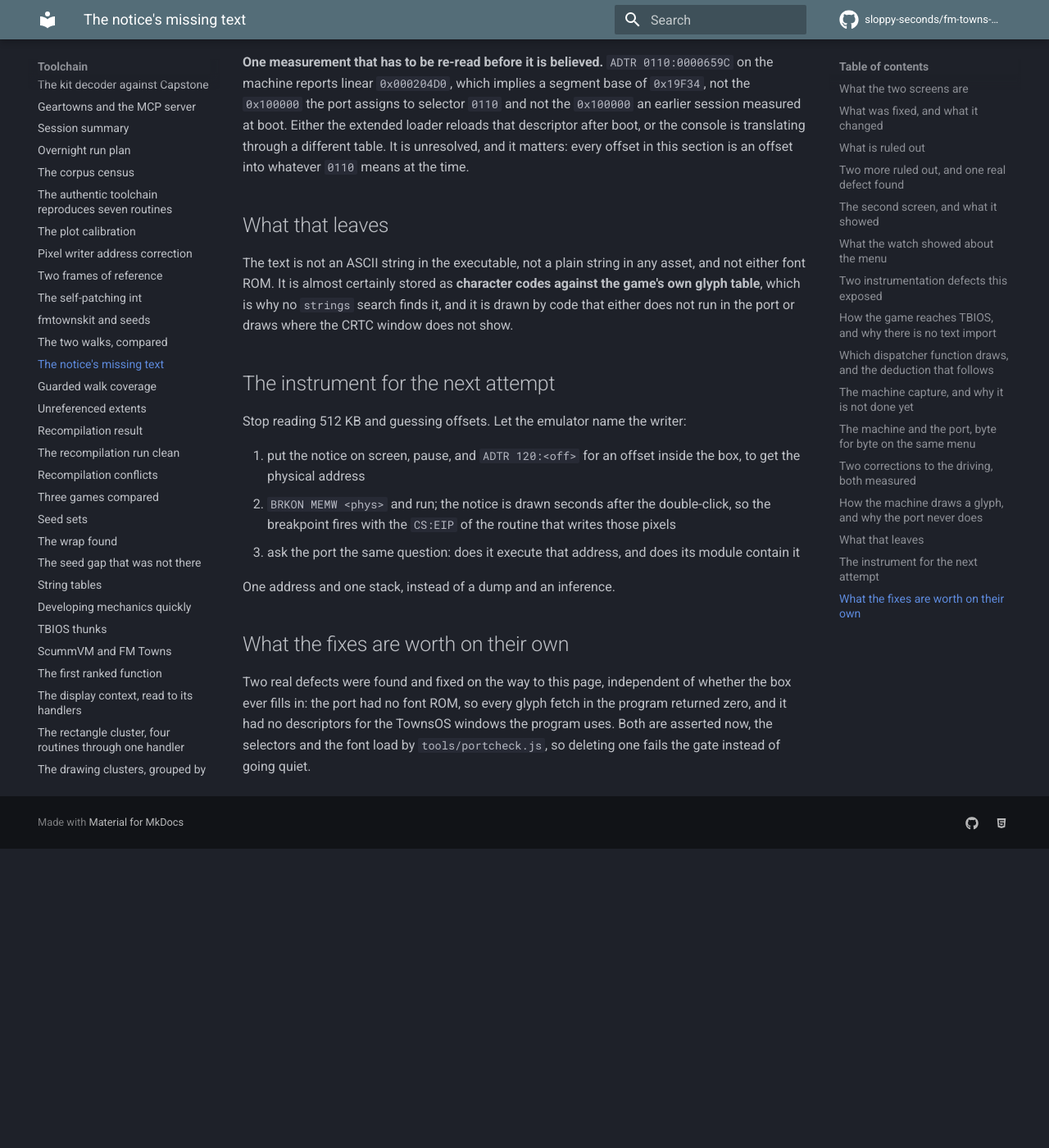
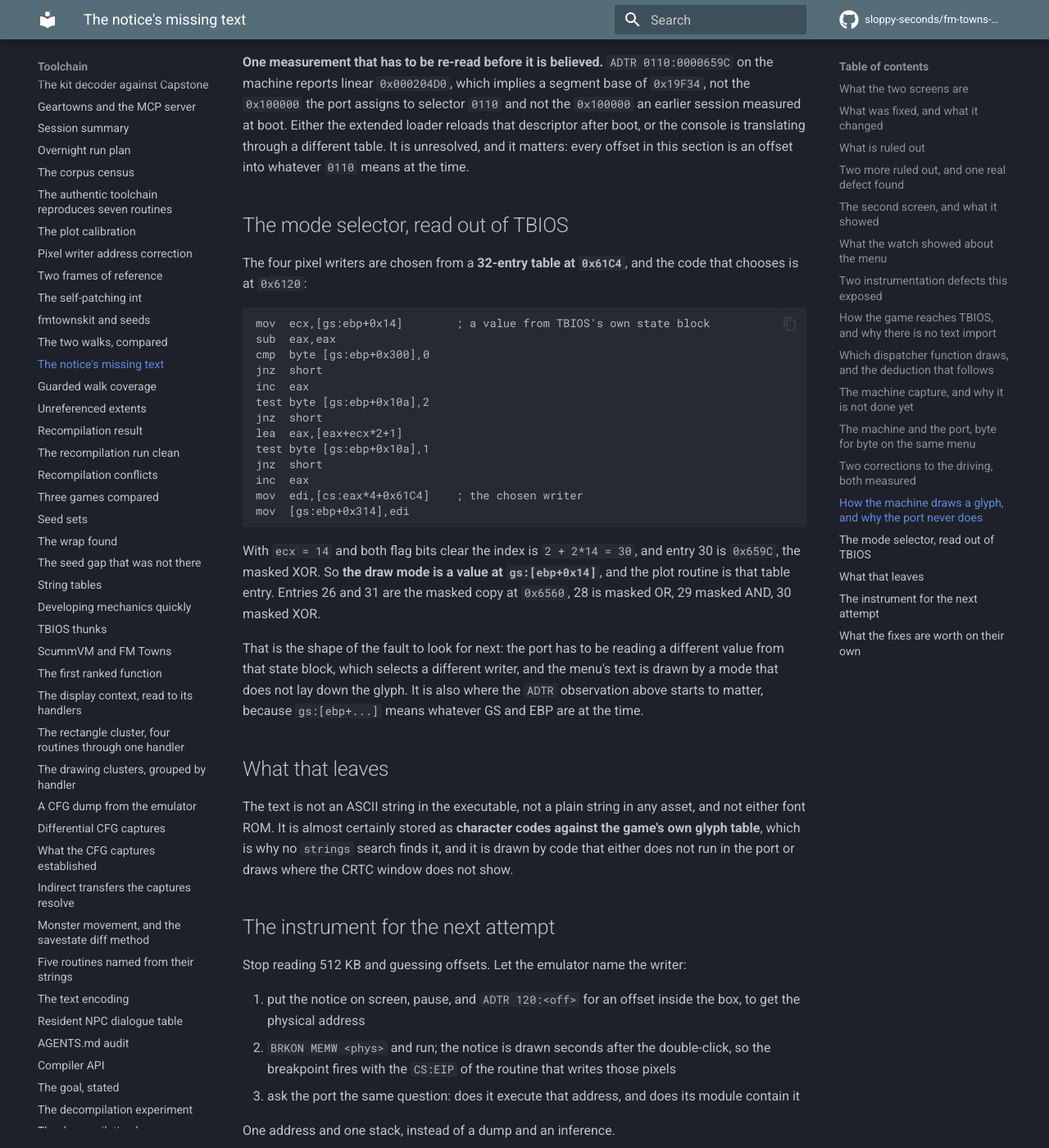
Before and after one commit to sloppy-seconds/fm-towns-ultima, an MkDocs documentation site: the page built from docs/port-missing-text.md, in a window 1280 px wide and 1400 px high, scrolled down 9627 px. Shown: the whole window at 82% size. Built offline with MkDocs 1.6.1 and Material for MkDocs 9.7.7, drawn with Linux system fonts in a browser that asks for light colours; comment, search, counter and statistics services are not loaded; before the commit the page ends 10662 px from its top, so only the background shows below that.

Commit message:
The draw-mode table: TBIOS picks its pixel writer from gs:[ebp+0x14]
Read out of tbios.bin at 0x6120: the writer is chosen from a 32-entry table at 0x61C4 by an index computed from
TBIOS's own state, and with the value 14 both flag bits clear the index is 2+2*14 = 30, entry 30 being 0x659C, the
masked XOR the machine actually ran. Entries 26 and 31 are the masked copy at 0x6560, 28 masked OR, 29 masked AND.

So the fault to look for is the port reading a different value from that state block and selecting a different
writing mode, which is consistent with everything measured: glyphs fetched 488 times, no plot from any of the four
writers, and the box filled with background only.

Kit pin 748ea76 also makes the read counter name its readers, deduped by instruction: the font window is read from
exactly four instructions in one TBIOS routine, reading a handful of glyph addresses rather than the hundreds a
thirty-character row would need.

````diff
--- a/docs/port-missing-text.md
+++ b/docs/port-missing-text.md
@@ -303,6 +303,34 @@
 or the console is translating through a different table. It is unresolved, and it matters: every offset in this
 section is an offset into whatever `0110` means at the time.
 
+## The mode selector, read out of TBIOS
+
+The four pixel writers are chosen from a **32-entry table at `0x61C4`**, and the code that chooses is at `0x6120`:
+
+```
+mov  ecx,[gs:ebp+0x14]        ; a value from TBIOS's own state block
+sub  eax,eax
+cmp  byte [gs:ebp+0x300],0
+jnz  short
+inc  eax
+test byte [gs:ebp+0x10a],2
+jnz  short
+lea  eax,[eax+ecx*2+1]
+test byte [gs:ebp+0x10a],1
+jnz  short
+inc  eax
+mov  edi,[cs:eax*4+0x61C4]    ; the chosen writer
+mov  [gs:ebp+0x314],edi
+```
+
+With `ecx = 14` and both flag bits clear the index is `2 + 2*14 = 30`, and entry 30 is `0x659C`, the masked XOR. So
+**the draw mode is a value at `gs:[ebp+0x14]`**, and the plot routine is that table entry. Entries 26 and 31 are the
+masked copy at `0x6560`, 28 is masked OR, 29 masked AND, 30 masked XOR.
+
+That is the shape of the fault to look for next: the port has to be reading a different value from that state block,
+which selects a different writer, and the menu's text is drawn by a mode that does not lay down the glyph. It is also
+where the `ADTR` observation above starts to matter, because `gs:[ebp+...]` means whatever GS and EBP are at the time.
+
 ## What that leaves
 
 The text is not an ASCII string in the executable, not a plain string in any asset, and not either font ROM. It is
````
Also changed, not shown: 1 other file.
